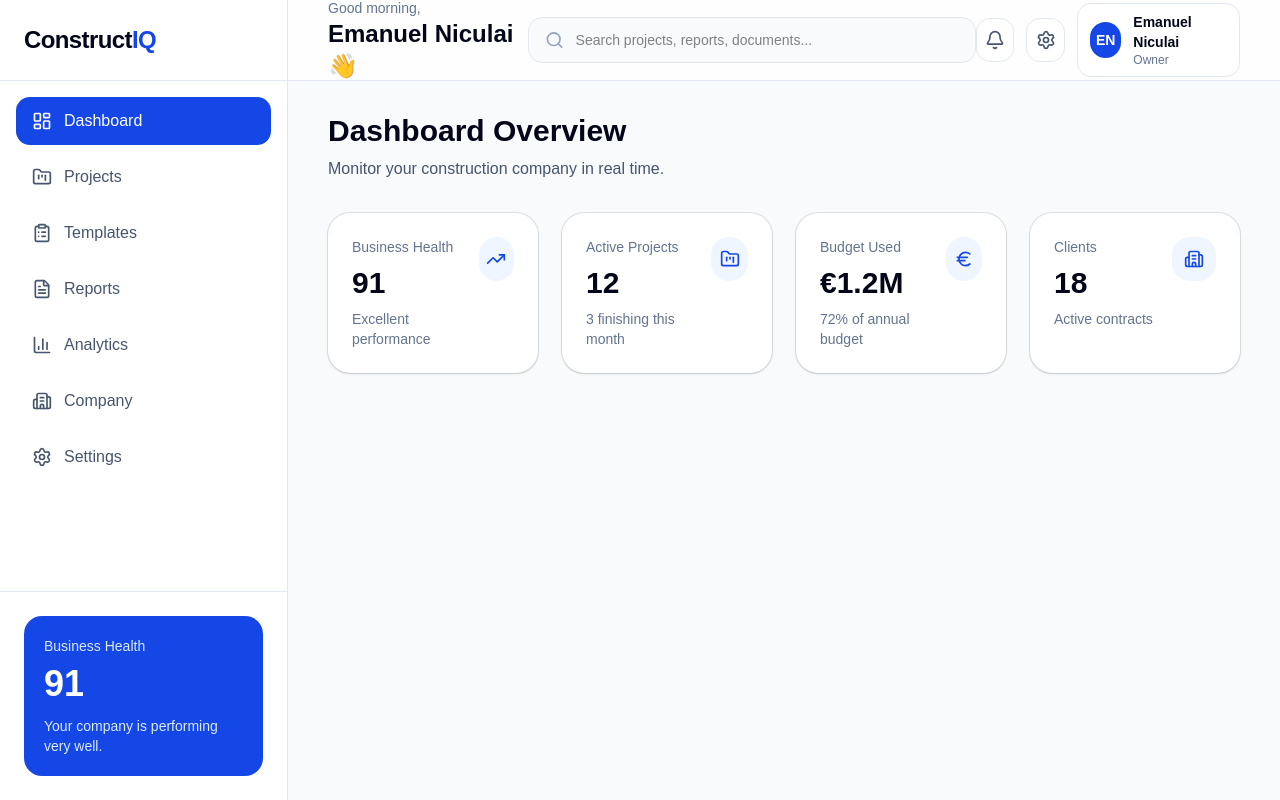
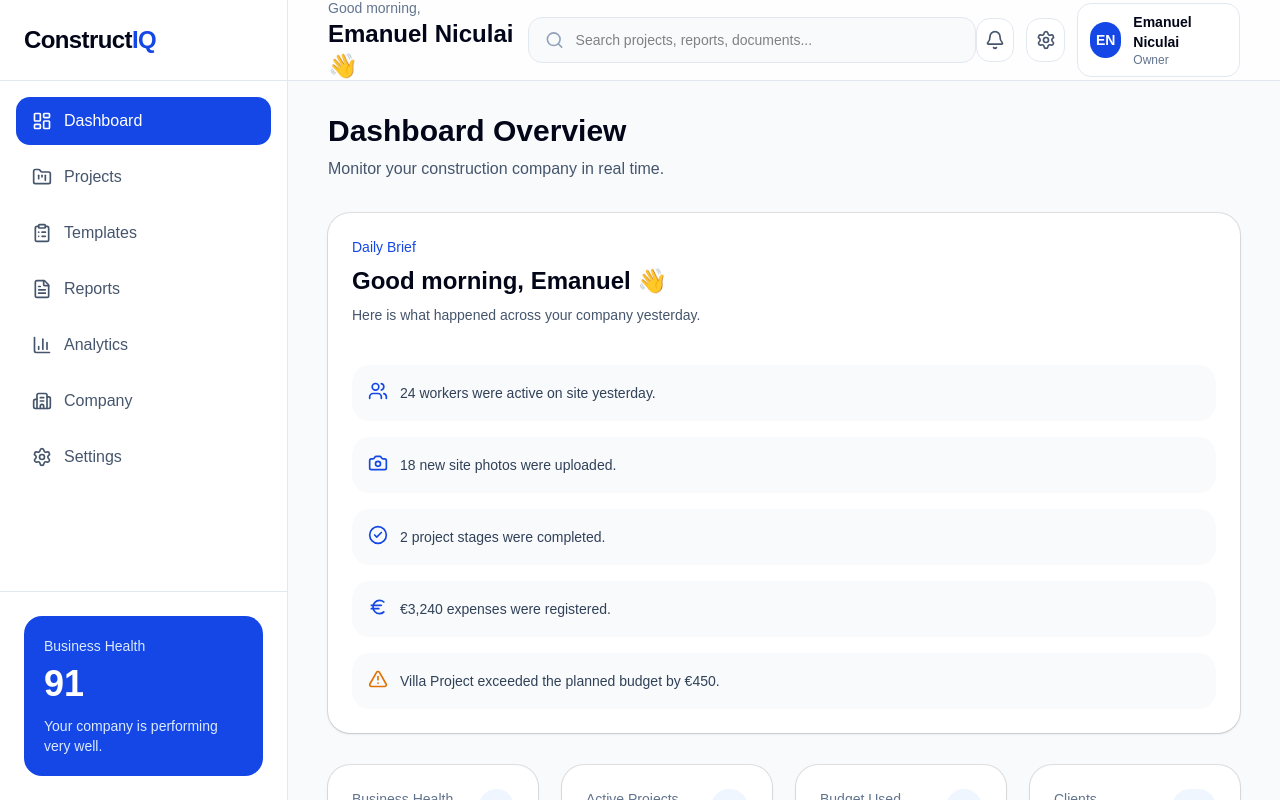
Before and after one commit to Manucu/ConstructIQ, a React (Vite) app in the folder frontend/: page /dashboard in a window 1280 px wide. Shown: the top 800 px of the page. Built offline with nearby package versions, Linux system fonts and the light colour scheme.

Commit message:
Add projects page with project cards

```diff
--- a/frontend/src/app/router/AppRouter.tsx
+++ b/frontend/src/app/router/AppRouter.tsx
@@ -4,6 +4,7 @@ import { LandingPage } from "@/pages/LandingPage";
 import { LoginPage } from "@/pages/LoginPage";
 import { RegisterPage } from "@/pages/RegisterPage";
 import { DashboardPage } from "@/pages/DashboardPage";
+import { ProjectsPage } from "@/pages/ProjectsPage";
 
 const router = createBrowserRouter([
   {
@@ -22,6 +23,10 @@ const router = createBrowserRouter([
     path: "/dashboard",
     element: <DashboardPage />,
   },
+  {
+  path: "/projects",
+  element: <ProjectsPage />,
+  },
 ]);
 
 export function AppRouter() {
--- /dev/null
+++ b/frontend/src/features/dashboard/components/DailyBrief.tsx
@@ -0,0 +1,65 @@
+import { AlertTriangle, Camera, CheckCircle2, Euro, Users } from "lucide-react";
+import { AppCard } from "@/components/ui";
+
+const items = [
+  {
+    icon: Users,
+    text: "24 workers were active on site yesterday.",
+  },
+  {
+    icon: Camera,
+    text: "18 new site photos were uploaded.",
+  },
+  {
+    icon: CheckCircle2,
+    text: "2 project stages were completed.",
+  },
+  {
+    icon: Euro,
+    text: "€3,240 expenses were registered.",
+  },
+  {
+    icon: AlertTriangle,
+    text: "Villa Project exceeded the planned budget by €450.",
+    warning: true,
+  },
+];
+
+export function DailyBrief() {
+  return (
+    <AppCard className="p-6">
+      <div>
+        <p className="text-sm font-medium text-blue-700">Daily Brief</p>
+        <h3 className="mt-2 text-2xl font-bold text-slate-950">
+          Good morning, Emanuel 👋
+        </h3>
+        <p className="mt-2 text-slate-600">
+          Here is what happened across your company yesterday.
+        </p>
+      </div>
+
+      <div className="mt-6 space-y-4">
+        {items.map((item) => {
+          const Icon = item.icon;
+
+          return (
+            <div
+              key={item.text}
+              className="flex items-start gap-3 rounded-2xl bg-slate-50 p-4"
+            >
+              <Icon
+                className={
+                  item.warning
+                    ? "h-5 w-5 text-amber-600"
+                    : "h-5 w-5 text-blue-700"
+                }
+              />
+
+              <p className="text-sm leading-6 text-slate-700">{item.text}</p>
+            </div>
+          );
+        })}
+      </div>
+    </AppCard>
+  );
+}
--- /dev/null
+++ b/frontend/src/features/projects/components/ProjectCard.tsx
@@ -0,0 +1,74 @@
+import { MapPin } from "lucide-react";
+import { AppCard } from "@/components/ui";
+import { AppButton } from "@/components/ui";
+
+type ProjectCardProps = {
+  project: {
+    id: string;
+    name: string;
+    client: string;
+    address: string;
+    status: string;
+    progress: number;
+    health: number;
+    budget: number;
+    spent: number;
+  };
+};
+
+export function ProjectCard({ project }: ProjectCardProps) {
+  const remaining = project.budget - project.spent;
+
+  return (
+    <AppCard className="p-6">
+      <div className="flex items-start justify-between gap-4">
+        <div>
+          <p className="text-sm font-medium text-blue-700">{project.status}</p>
+          <h3 className="mt-2 text-xl font-bold text-slate-950">
+            {project.name}
+          </h3>
+          <p className="mt-2 text-sm text-slate-600">{project.client}</p>
+          <div className="mt-3 flex items-center gap-2 text-sm text-slate-500">
+            <MapPin className="h-4 w-4" />
+            {project.address}
+          </div>
+        </div>
+
+        <div className="rounded-2xl bg-blue-50 px-4 py-3 text-center">
+          <p className="text-xs text-slate-500">Health</p>
+          <p className="text-2xl font-bold text-blue-700">{project.health}</p>
+        </div>
+      </div>
+
+      <div className="mt-6">
+        <div className="mb-2 flex justify-between text-sm">
+          <span className="text-slate-600">Progress</span>
+          <span className="font-semibold">{project.progress}%</span>
+        </div>
+        <div className="h-2 rounded-full bg-slate-100">
+          <div
+            className="h-2 rounded-full bg-blue-700"
+            style={{ width: `${project.progress}%` }}
+          />
+        </div>
+      </div>
+
+      <div className="mt-6 grid grid-cols-3 gap-3 text-sm">
+        <div>
+          <p className="text-slate-500">Budget</p>
+          <p className="font-semibold">€{project.budget.toLocaleString()}</p>
+        </div>
+        <div>
+          <p className="text-slate-500">Spent</p>
+          <p className="font-semibold">€{project.spent.toLocaleString()}</p>
+        </div>
+        <div>
+          <p className="text-slate-500">Remaining</p>
+          <p className="font-semibold">€{remaining.toLocaleString()}</p>
+        </div>
+      </div>
+
+      <AppButton className="mt-6 w-full">Open Project</AppButton>
+    </AppCard>
+  );
+}
--- /dev/null
+++ b/frontend/src/features/projects/data/projects.ts
@@ -0,0 +1,35 @@
+export const projects = [
+  {
+    id: "1",
+    name: "Casa P+1 Cluj",
+    client: "Emanuel Niculai",
+    address: "Cluj-Napoca",
+    status: "ACTIVE",
+    progress: 76,
+    health: 91,
+    budget: 250000,
+    spent: 186000,
+  },
+  {
+    id: "2",
+    name: "Duplex Florești",
+    client: "Popescu Residence",
+    address: "Florești",
+    status: "ACTIVE",
+    progress: 54,
+    health: 84,
+    budget: 320000,
+    spent: 172000,
+  },
+  {
+    id: "3",
+    name: "Hală Industrială",
+    client: "BuildMax SRL",
+    address: "Oradea",
+    status: "WARNING",
+    progress: 89,
+    health: 69,
+    budget: 900000,
+    spent: 850000,
+  },
+];
--- a/frontend/src/pages/DashboardPage.tsx
+++ b/frontend/src/pages/DashboardPage.tsx
@@ -2,6 +2,8 @@ import { Building2, Euro, FolderKanban, TrendingUp } from "lucide-react";
 
 import { DashboardLayout } from "@/components/layout/DashboardLayout";
 import { AppStatCard } from "@/components/ui";
+
+import { DailyBrief } from "@/features/dashboard/components/DailyBrief";
 
 export function DashboardPage() {
   return (
@@ -16,6 +18,8 @@ export function DashboardPage() {
             Monitor your construction company in real time.
           </p>
         </section>
+
+        <DailyBrief />
 
         <section className="grid gap-6 md:grid-cols-2 xl:grid-cols-4">
           <AppStatCard
--- /dev/null
+++ b/frontend/src/pages/ProjectsPage.tsx
@@ -0,0 +1,34 @@
+import { Plus } from "lucide-react";
+
+import { DashboardLayout } from "@/components/layout/DashboardLayout";
+import { AppButton } from "@/components/ui";
+import { projects } from "@/features/projects/data/projects";
+import { ProjectCard } from "@/features/projects/components/ProjectCard";
+
+export function ProjectsPage() {
+  return (
+    <DashboardLayout>
+      <div className="space-y-8">
+        <section className="flex flex-col justify-between gap-4 sm:flex-row sm:items-center">
+          <div>
+            <h2 className="text-3xl font-bold text-slate-950">Projects</h2>
+            <p className="mt-2 text-slate-600">
+              Manage active construction projects, budgets and progress.
+            </p>
+          </div>
+
+          <AppButton>
+            <Plus className="mr-2 h-4 w-4" />
+            New Project
+          </AppButton>
+        </section>
+
+        <section className="grid gap-6 lg:grid-cols-2 xl:grid-cols-3">
+          {projects.map((project) => (
+            <ProjectCard key={project.id} project={project} />
+          ))}
+        </section>
+      </div>
+    </DashboardLayout>
+  );
+}
```
